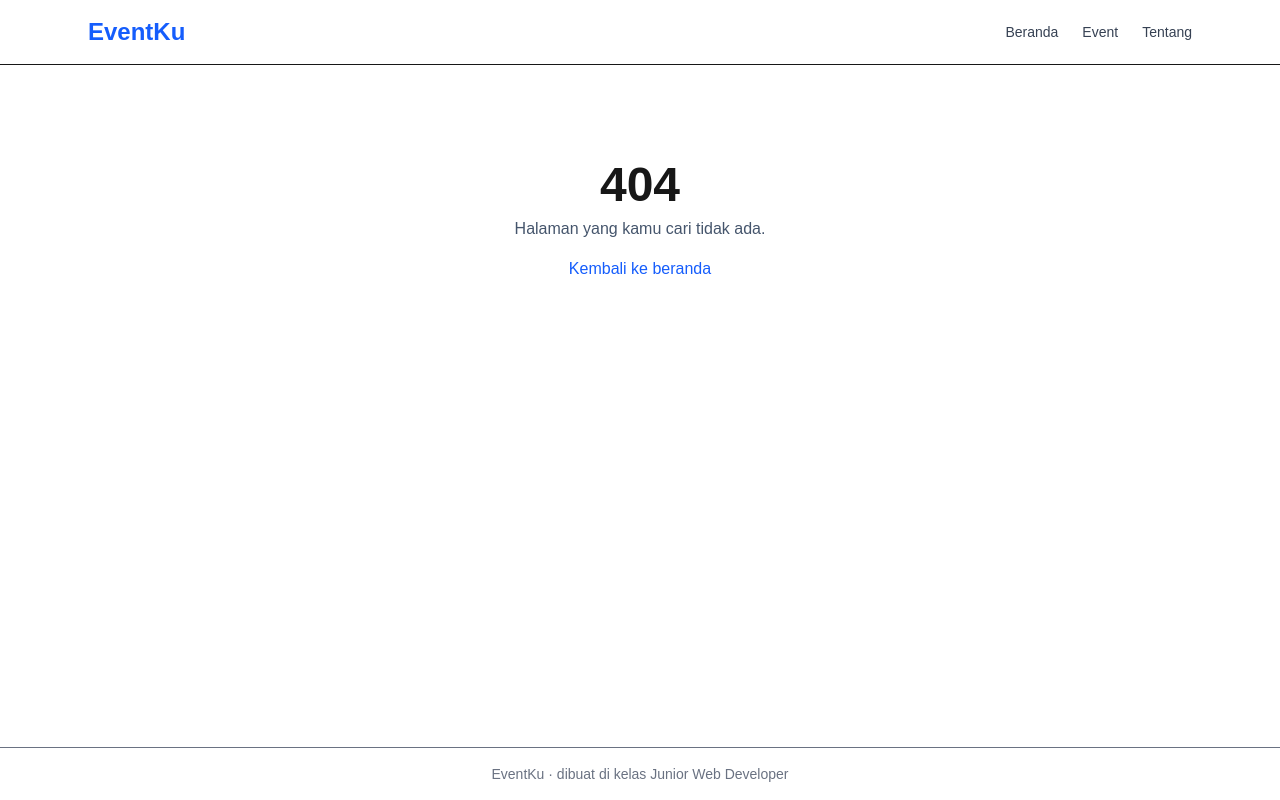
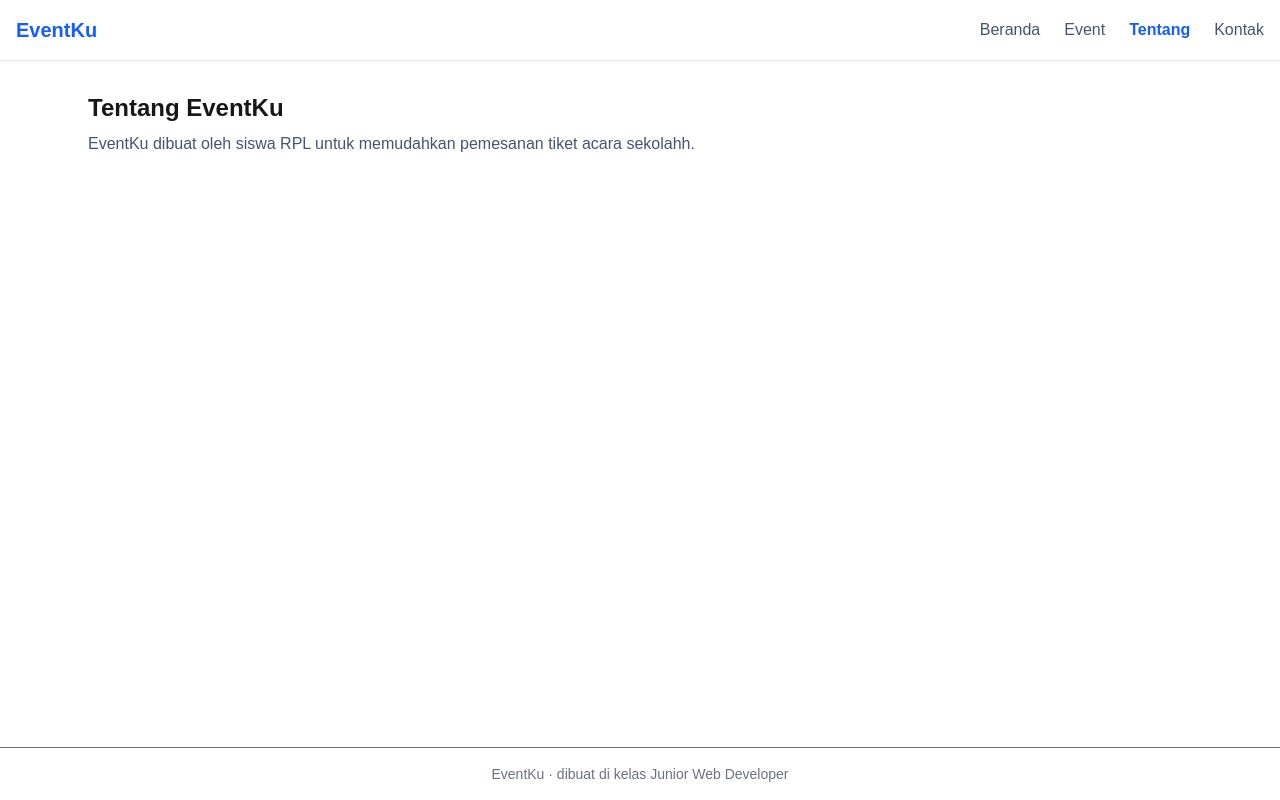
Before and after one commit to LodyGantengBet/latihan-nextjs, a Next.js app: page /tentang in a window 1280 px wide. Before the commit this address had no page. Built offline with nearby package versions, Linux system fonts and the light colour scheme.

Commit message:
senin misi1 mengubah berkas next.config.ts

```diff
--- a/app/event/[id]/page.tsx
+++ b/app/event/[id]/page.tsx
@@ -1,4 +1,5 @@
 import { notFound } from "next/navigation";
+import Link from "next/link"; // Tambahkan import Link ini
 import { events, rupiah } from "../../../data/events";
 
 type PageProps = {
@@ -10,12 +11,10 @@ export default async function Detail({ params }: PageProps) {
 
   const event = events.find((e) => e.id === Number(id));
 
-  // Pastikan event ditemukan, jika tidak panggil notFound()
   if (!event) {
     notFound();
   }
 
-  // Hitung sisa tiket
   const sisa = event.kuota - event.terisi;
 
   return (
@@ -31,6 +30,14 @@ export default async function Detail({ params }: PageProps) {
       <p className="text-slate-600">
         Sisa {sisa} dari {event.kuota} tiket
       </p>
+
+      {/* Kode tantangan di bawah ini */}
+      <Link
+        href="/event"
+        className="mt-4 inline-block text-blue-600 hover:underline"
+      >
+        ← Kembali ke katalog
+      </Link>
     </article>
   );
 }
--- /dev/null
+++ b/app/kontak/page.tsx
@@ -0,0 +1,10 @@
+export default function Kontak() {
+  return (
+    <div className="py-8">
+      <h1 className="text-2xl font-bold">Hubungi Kami</h1>
+      <p className="mt-2 text-slate-600">
+        Jika ada pertanyaan, silakan hubungi kami di email: info@eventku.com
+      </p>
+    </div>
+  );
+}
--- /dev/null
+++ b/app/tentang/page.tsx
@@ -0,0 +1,11 @@
+export default function Tentang() {
+  return (
+    <div>
+      <h1 className="text-2xl font-bold">Tentang EventKu</h1>
+      <p className="mt-2 text-slate-600">
+        EventKu dibuat oleh siswa RPL untuk memudahkan pemesanan tiket acara
+        sekolahh.
+      </p>
+    </div>
+  );
+}
--- a/components/Navbar.tsx
+++ b/components/Navbar.tsx
@@ -1,19 +1,41 @@
+"use client";
+
 import Link from "next/link";
+import { usePathname } from "next/navigation";
 
 export default function Navbar() {
+  const pathname = usePathname();
+
+  const menu = [
+    { label: "Beranda", href: "/" },
+    { label: "Event", href: "/event" },
+    { label: "Tentang", href: "/tentang" },
+    { label: "Kontak", href: "/kontak" }, // Menu keempat yang ditambahkan
+  ];
+
   return (
-    <nav className="border-b bg-white">
-      <div className="mx-auto flex max-w-6xl items-center justify-between px-6 py-4">
-        <Link href="/" className="text-2xl font-bold text-blue-600">
+    <header className="bg-white shadow-sm">
+      <div className="mx-auto flex max-w-7xl items-center justify-between px-4 py-4">
+        <Link href="/" className="text-xl font-bold text-blue-600">
           EventKu
         </Link>
 
-        <div className="flex gap-6 text-sm font-medium text-gray-700">
-          <Link href="/">Beranda</Link>
-          <Link href="/event">Event</Link>
-          <Link href="/tentang">Tentang</Link>
-        </div>
+        <nav className="flex gap-6">
+          {menu.map((item) => (
+            <Link
+              key={item.href}
+              href={item.href}
+              className={
+                pathname === item.href
+                  ? "text-blue-600 font-bold"
+                  : "text-slate-600 hover:text-blue-600"
+              }
+            >
+              {item.label}
+            </Link>
+          ))}
+        </nav>
       </div>
-    </nav>
+    </header>
   );
 }
```
